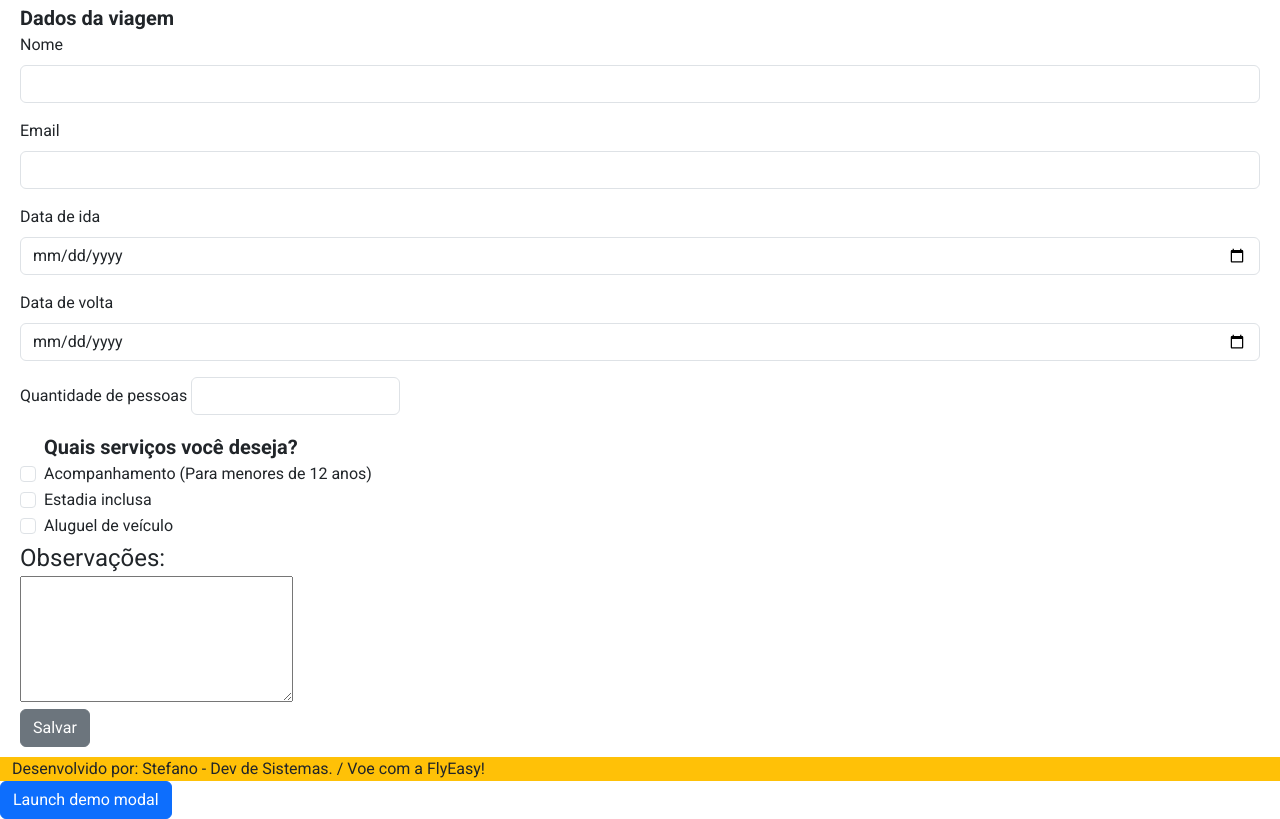
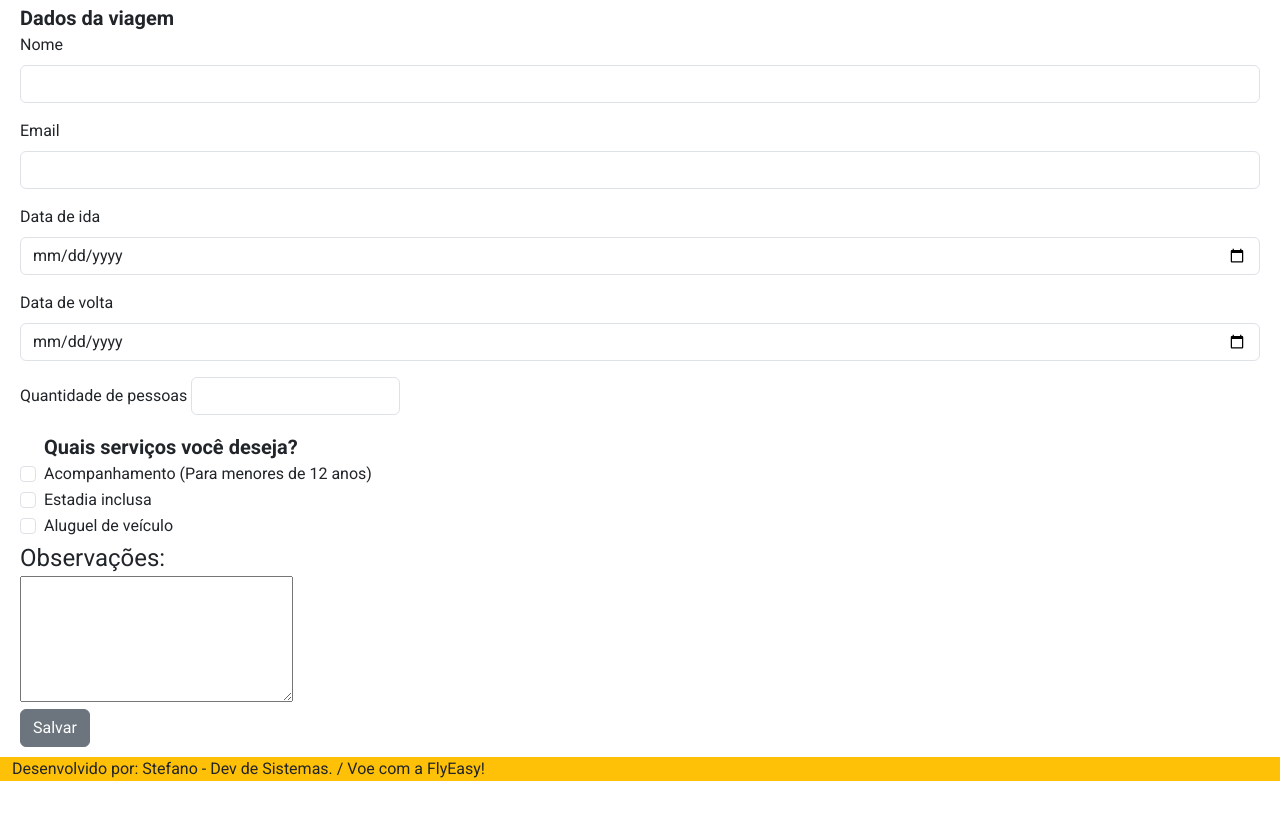
Before and after one commit to StfScript/exemplo, a plain HTML site: page index.html in a window 1280 px wide. Shown: the part 2186-3005 px from the top of the page. After the commit the page ends 2967 px from the top, so only its background shows below. Drawn offline with nearby package versions, Linux system fonts and the light colour scheme.

Commit message:
alterações

```diff
--- a/index.html
+++ b/index.html
@@ -233,10 +233,6 @@
 <footer class="container-fluid bg-warning">Desenvolvido por: Stefano - Dev de Sistemas. / Voe com a FlyEasy!</footer>
 <script src="https://cdn.jsdelivr.net/npm/bootstrap@5.3.2/dist/js/bootstrap.bundle.min.js" integrity="sha384-C6RzsynM9kWDrMNeT87bh95OGNyZPhcTNXj1NW7RuBCsyN/o0jlpcV8Qyq46cDfL" crossorigin="anonymous"></script>
 </body>
-
-<button type="button" class="btn btn-primary" data-bs-toggle="modal" data-bs-target="#exampleModal">
-
-  Launch demo modal
 </button>
 
 
```
